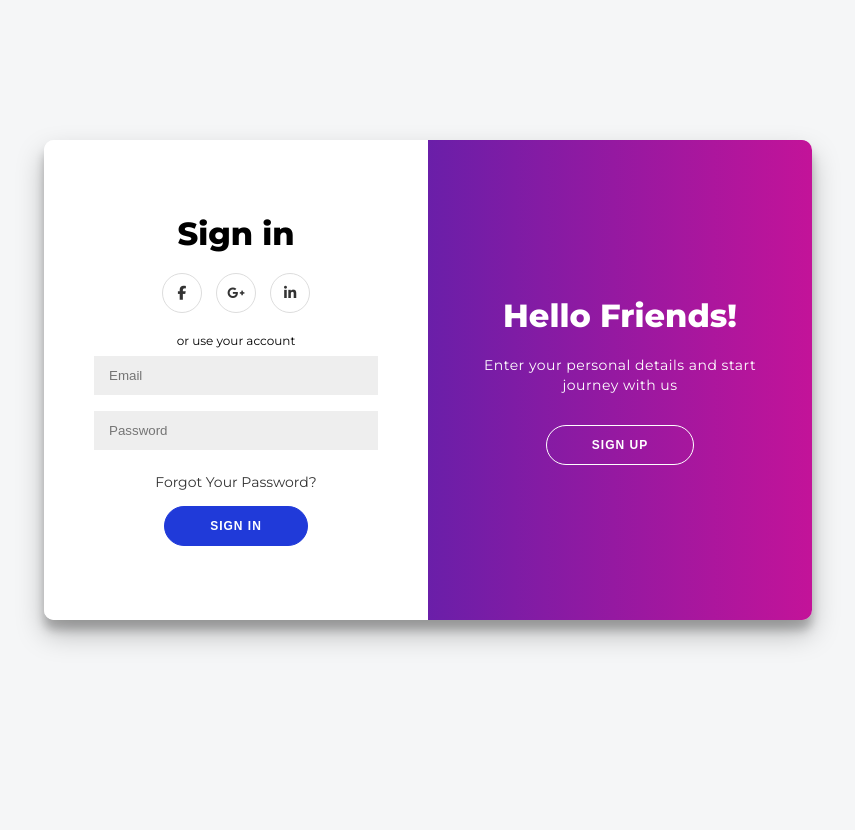
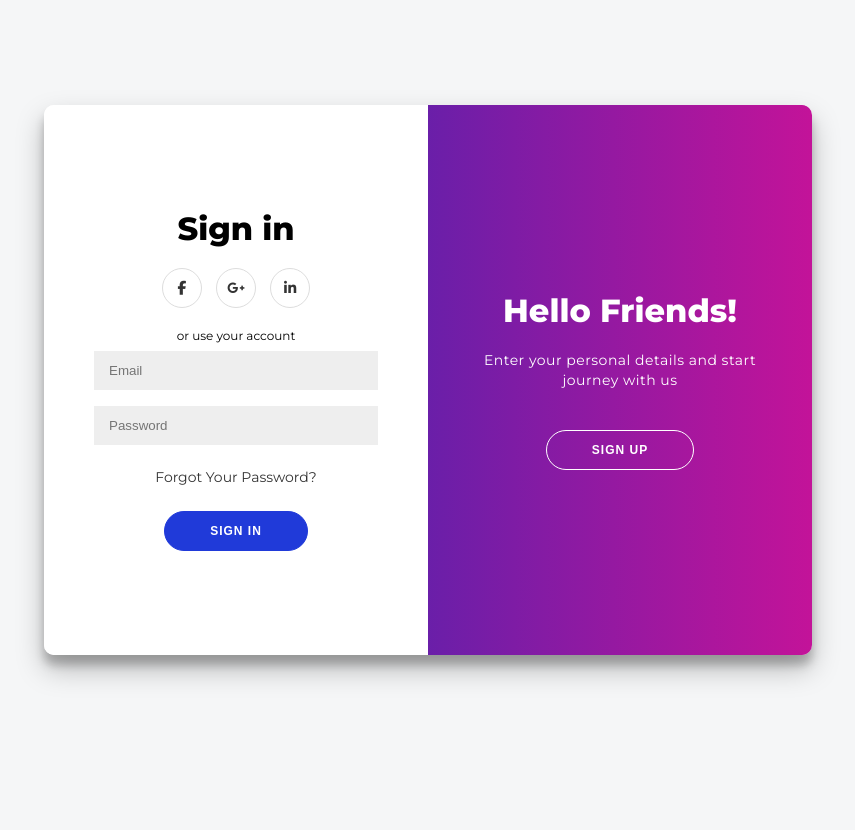
Before and after one commit to ahammed3216/BFH_S4ECLA, a Django app: page /login/ in a window 1280 px wide. Shown: the whole page, without its empty margins (212-1067 px from the left). Run offline with Django 3.2, Linux system fonts and the light colour scheme; some libraries are stand-ins or nearby versions.

Commit message:
Update style.css

```diff
--- a/static/css/style.css
+++ b/static/css/style.css
@@ -42,7 +42,7 @@ a{
     overflow: hidden;
     width: 768px;
     max-width: 100%;
-    min-height: 480px;
+    min-height: 550px;
 }
 
 .form-container form{
@@ -82,6 +82,7 @@ a{
 button{
     border-radius: 20px;
     border: 1px solid #203ad9;
+    margin-top: 10px;
     background:#203ad9;
     color: #fff;
     font-size: 12px;
```
